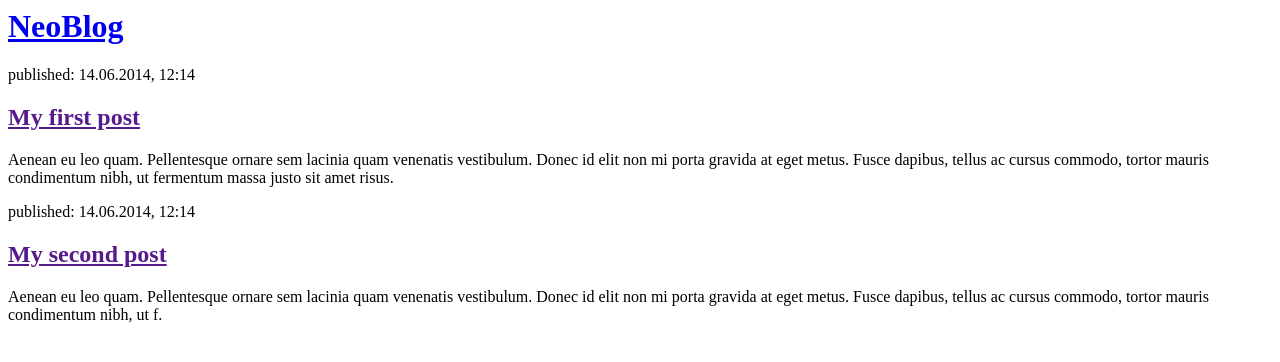
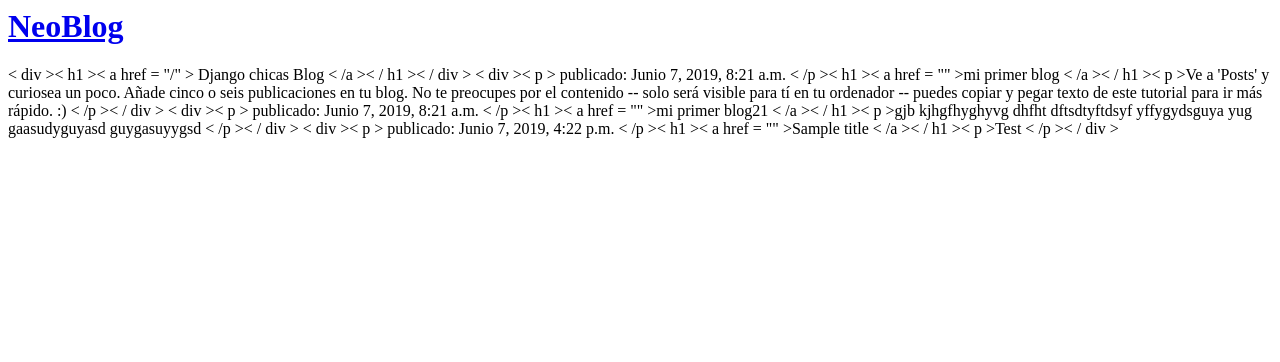
Before and after one commit to rian7474/my-first-blog, a Django app: page / in a window 1280 px wide. Shown: the top 362 px of the page. Run offline with Django 3.2, Linux system fonts and the light colour scheme; data comes from the database, SQL or seed files in the repository; both versions use the stored data as it was after the commit.

Commit message:
Templates modificados para mostrar post desde base de datos.

```diff
--- a/blog/templates/blog/post_list.html
+++ b/blog/templates/blog/post_list.html
@@ -8,15 +8,9 @@
         </div>
 
         <div>
-            <p>published: 14.06.2014, 12:14</p>
-            <h2><a href="">My first post</a></h2>
-            <p>Aenean eu leo quam. Pellentesque ornare sem lacinia quam venenatis vestibulum. Donec id elit non mi porta gravida at eget metus. Fusce dapibus, tellus ac cursus commodo, tortor mauris condimentum nibh, ut fermentum massa justo sit amet risus.</p>
+                < div >< h1 >< a href = "/" > Django chicas Blog < /a >< / h1 >< / div >{% for post in posts %} < div >< p > publicado: {{ post.published_date }} < /p >< h1 >< a href = "" >{{ post.title }} < /a >< / h1 >< p >{{ post.text|linebreaksbr }} < /p >< / div >{% endfor %}
         </div>
 
-        <div>
-            <p>published: 14.06.2014, 12:14</p>
-            <h2><a href="">My second post</a></h2>
-            <p>Aenean eu leo quam. Pellentesque ornare sem lacinia quam venenatis vestibulum. Donec id elit non mi porta gravida at eget metus. Fusce dapibus, tellus ac cursus commodo, tortor mauris condimentum nibh, ut f.</p>
-        </div>
+
     </body>
 </html>
--- a/blog/views.py
+++ b/blog/views.py
@@ -1,4 +1,8 @@
 from django.shortcuts import render
+from django.shortcuts import render
+from django.utils import timezone
+from .models import Post
 
 def post_list(request):
-    return render(request, 'blog/post_list.html', {})
+    posts = Post.objects.filter(published_date__lte=timezone.now()).order_by('published_date')
+    return render(request, 'blog/post_list.html', {'posts': posts})
```
Also changed, not shown: db.sqlite3.
